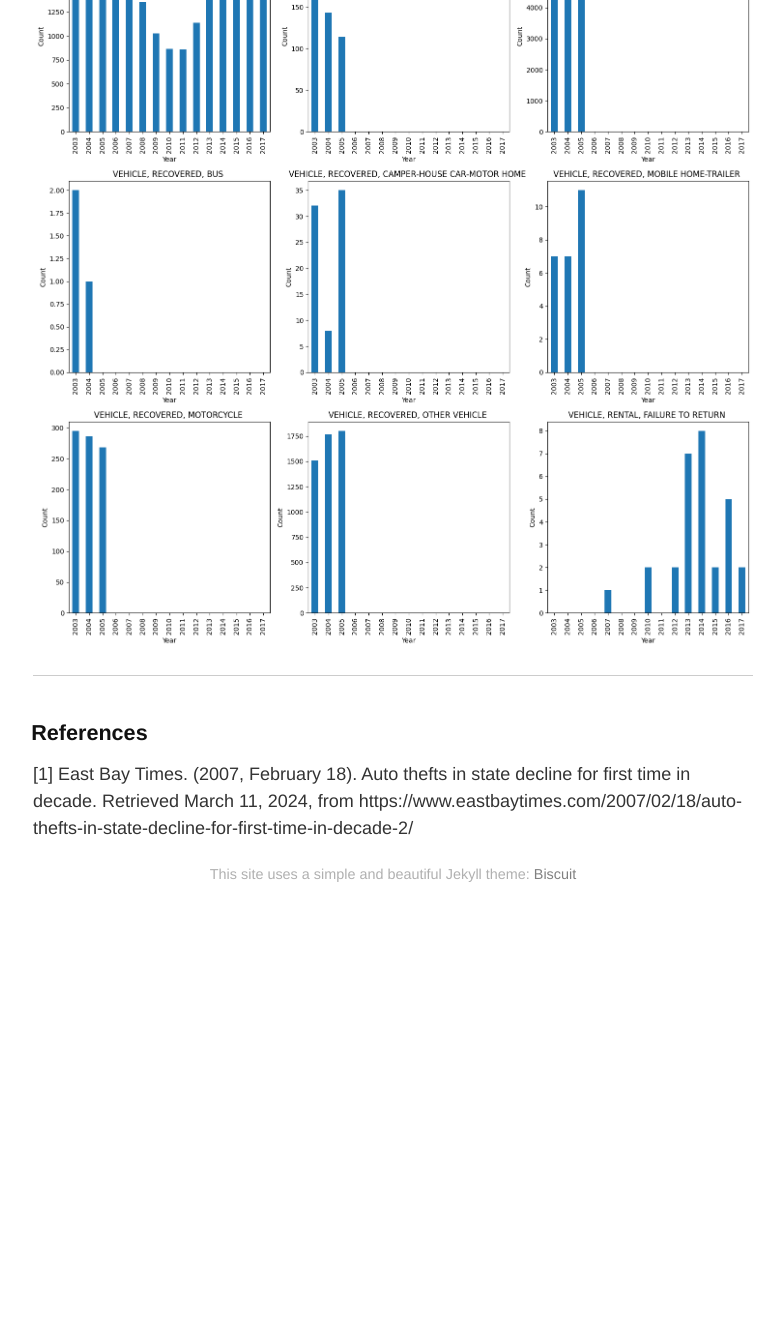
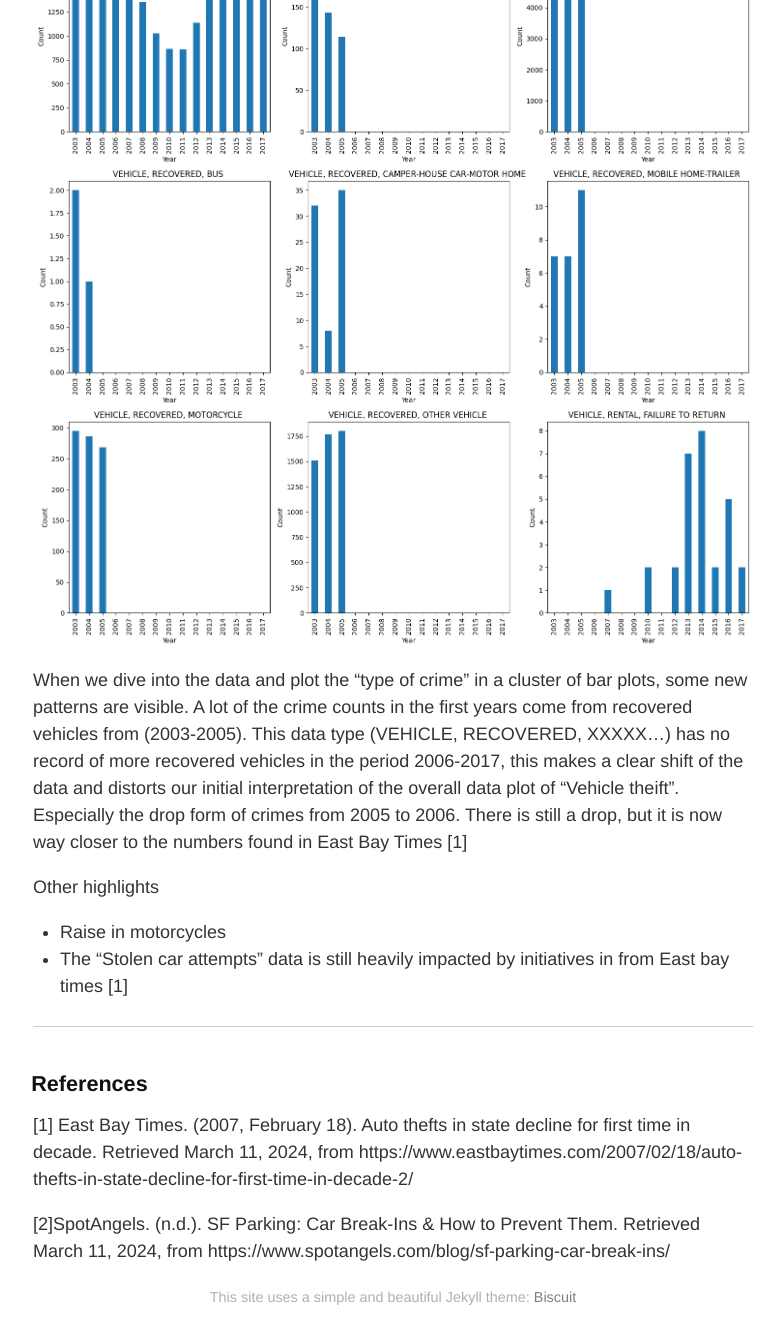
Before and after one commit to Madsem2/Madsem2.github.io, a Jekyll site: the page built from index.md, in a window 1280 px wide and 1400 px high, scrolled down 3095 px. Shown: the top 1344 px of the window, without its empty margins (247-1031 px from the left). Built offline with Jekyll 4.4.1, drawn with Linux system fonts in a browser that asks for light colours; before the commit the page ends 4072 px from its top, so only the background shows below that.

Commit message:
Update index.md

```diff
--- a/index.md
+++ b/index.md
@@ -44,6 +44,17 @@
 
 ![This is a bar plot](https://Madsem2.github.io/bar_plot.png)
 
+When we dive into the data and plot the "type of crime" in a cluster of bar plots, some new patterns are visible.  A lot of the crime counts in the first years come from recovered vehicles from (2003-2005). This data type (VEHICLE, RECOVERED, XXXXX...) has no record of more recovered vehicles in the period 2006-2017, this makes a clear shift of the data and distorts our initial interpretation of the overall data plot of "Vehicle theift".
+Especially the drop form of crimes from 2005 to 2006. There is still a drop, but it is now way closer to the numbers found in East Bay Times [1]
+
+
+Other highlights
+- Raise in motorcycles
+- The "Stolen car attempts" data is still heavily impacted by initiatives in from East bay times [1]
+
+
+
+
 
 
 
@@ -51,3 +62,5 @@
 ---
 ## References
 [1] East Bay Times. (2007, February 18). Auto thefts in state decline for first time in decade. Retrieved March 11, 2024, from https://www.eastbaytimes.com/2007/02/18/auto-thefts-in-state-decline-for-first-time-in-decade-2/
+
+[2]SpotAngels. (n.d.). SF Parking: Car Break-Ins & How to Prevent Them. Retrieved March 11, 2024, from https://www.spotangels.com/blog/sf-parking-car-break-ins/
```
